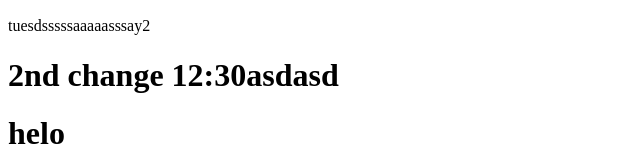
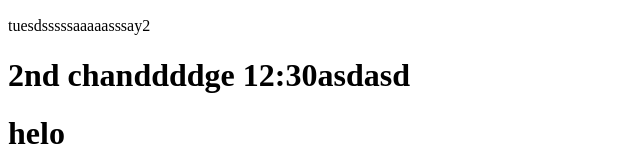
Before and after one commit to aown619/m3Training, a plain HTML site: page index.html in a window 1280 px wide. Shown: the part 548-695 px from the top of the page, without its empty margins (0-640 px from the left). Drawn offline with Linux system fonts and the light colour scheme.

Commit message:
Update index.html

```diff
--- a/index.html
+++ b/index.html
@@ -6,7 +6,7 @@
 <img src="giphy.gif">
 =======
 <p>tuesdsssssaaaaasssay2
-<h1>2nd change 12:30asdasd</h1>
+<h1>2nd chanddddge 12:30asdasd</h1>
 <h1>helo</h1>
 <h2>Date is 12/18/2019</h2>
 
```
